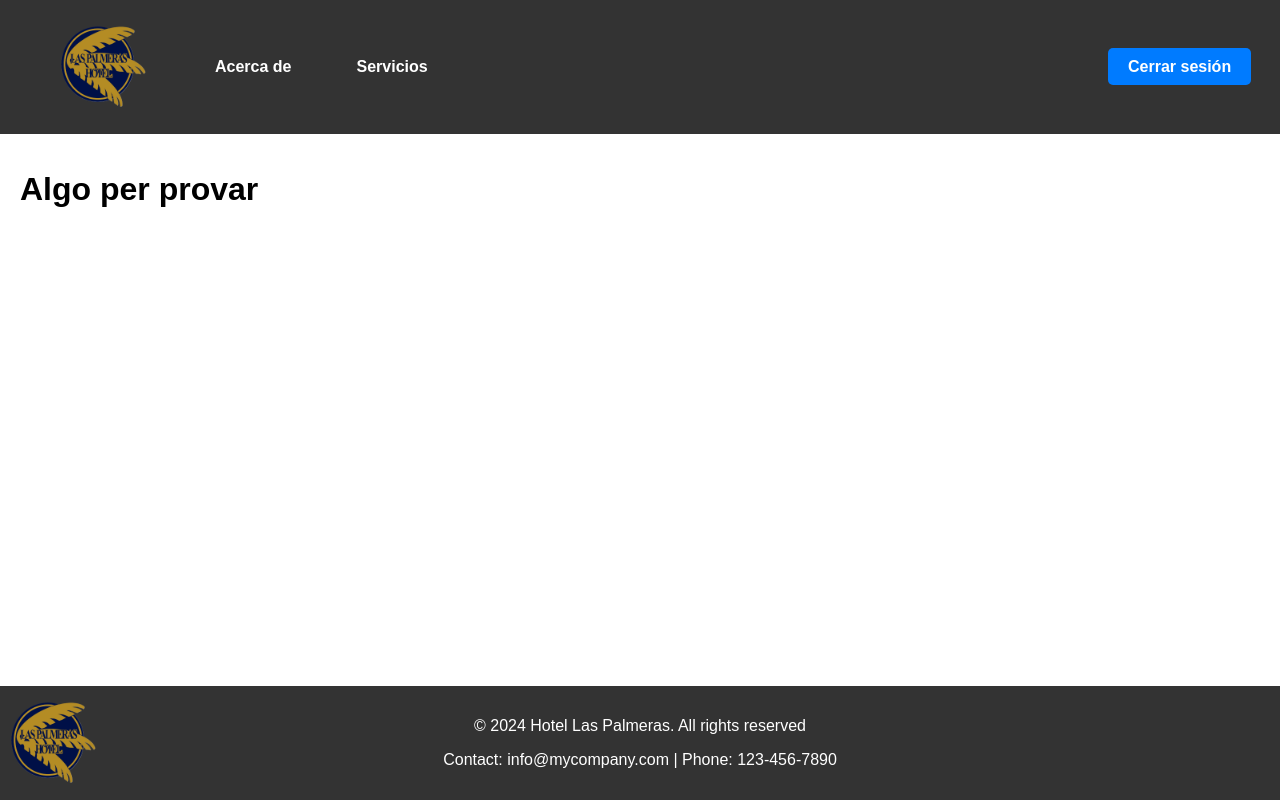
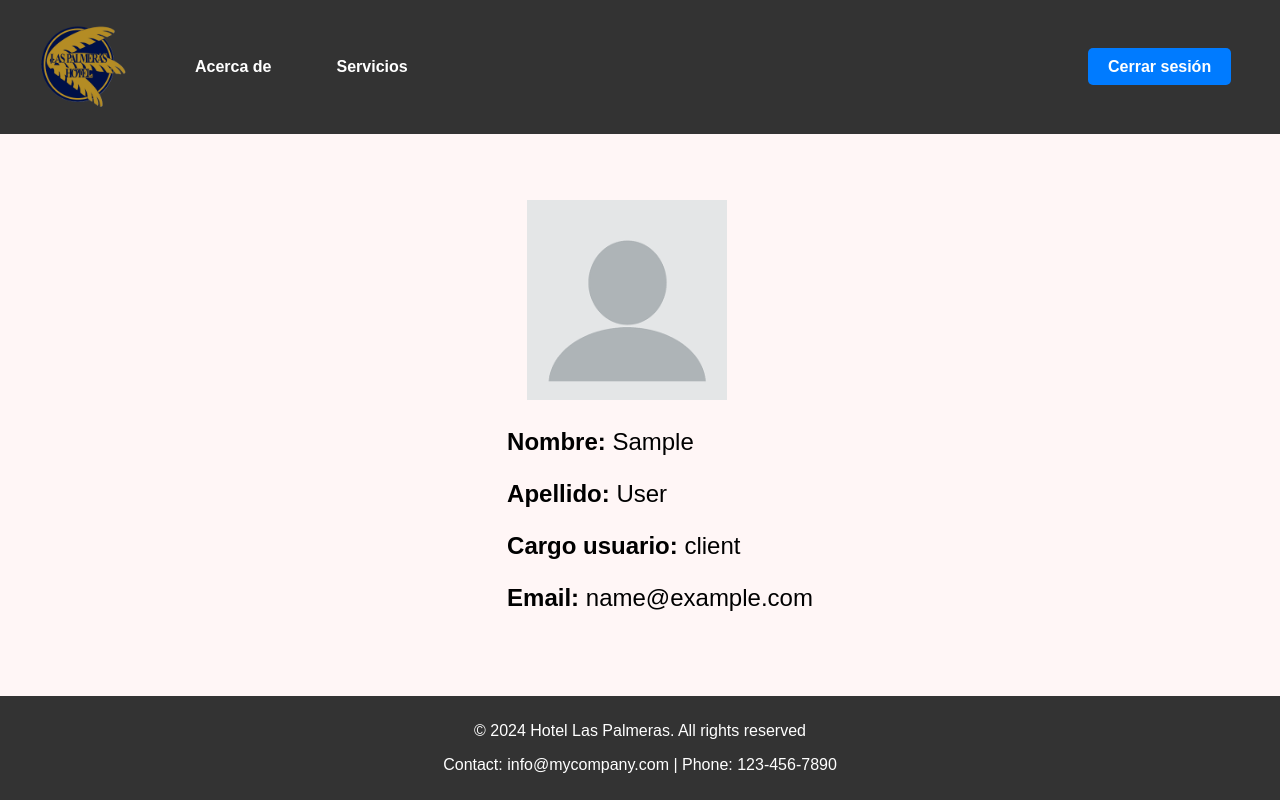
Before and after one commit to arnaums02/Joint-Project---Grup-B, a Django app: page /roomStaffHomePage/ in a window 1280 px wide. Run offline with Django 5.2, Linux system fonts and the light colour scheme; the visitor is signed in with stand-in values (Sample User, id 1).

Commit message:
some new changes

```diff
--- a/JointProject/static/css/base.css
+++ b/JointProject/static/css/base.css
@@ -95,13 +95,13 @@ nav ul li a:hover {
     font-weight: bold;
 }
 
-.button:hover {
+button:hover {
     background-color: #0056b3;
 }
 
 footer {
-    background-color: #333;
-    color: #fff;
+    background-color: #333333;
+    color: #ffffff;
     padding: 10px 0;
     width: 100%;
 }
@@ -111,28 +111,9 @@ footer {
     width: 100%;
 }
 
-.logoFooter {
-    display: table-cell;
-    vertical-align: middle;
-    width: 20%;
-}
-
-.logoFooter img {
-    max-width: 100px;
-    height: auto;
-}
-
 .footerCopy {
     display: table-cell;
     vertical-align: middle; /* Alinea verticalmente el contenido */
     text-align: center;
-    width: 60%; /* Ocupa el 80% restante del ancho del footer */
+    width: 100%; /* Ocupa el 80% restante del ancho del footer */
 }
-
-.footerTextToCenter {
-    display: table-cell;
-    vertical-align: middle; /* Alinea verticalmente el contenido */
-    text-align: center;
-    width: 20%; /* Ocupa el 80% restante del ancho del footer */
-    color: transparent;
-}
--- a/JointProject/templates/addItemToBill.html
+++ b/JointProject/templates/addItemToBill.html
@@ -1,6 +1,8 @@
+{% extends 'base.html' %}
 {% load static %}
 <!DOCTYPE html>
 <html lang="en">
+{% block content %}
     <head>
         <title>Añadir pago al cliente</title>
         <link rel="stylesheet" href="{% static 'css/show_tables.css' %}">
@@ -13,4 +15,5 @@
             <button type="submit" class="button-66">Confirmar</button>
         </form>
     </body>
+{% endblock %}
 </html>
--- a/JointProject/templates/base.html
+++ b/JointProject/templates/base.html
@@ -45,15 +45,9 @@
 
     <footer>
         <div class="footerGeneral">
-            <div class="logoFooter">
-                <img src="{% static 'img/logo.png' %}" alt="Logo">
-            </div>
             <div class="footerCopy">
                 <p> © 2024 Hotel Las Palmeras. All rights reserved </p>
                 <p> Contact: info@mycompany.com | Phone: 123-456-7890 </p>
-            </div>
-            <div class="footerTextToCenter">
-                <p> TEXT PER CENTRAR </p>
             </div>
         </div>
     </footer>
--- a/JointProject/templates/getCustomersBills.html
+++ b/JointProject/templates/getCustomersBills.html
@@ -1,6 +1,8 @@
+{% extends 'base.html' %}
 {% load static %}
 <!DOCTYPE html>
 <html lang="en">
+{% block content %}
 <head>
     <meta charset="UTF-8">
     <meta name="viewport" content="width=device-width, initial-scale=1.0">
@@ -17,4 +19,5 @@
         {% endfor %}
     </div>
 </body>
+{% endblock %}
 </html>
--- a/JointProject/templates/obtainRoomBookings.html
+++ b/JointProject/templates/obtainRoomBookings.html
@@ -1,6 +1,8 @@
+{% extends 'base.html' %}
 {% load static %}
 <!DOCTYPE html>
 <html lang="en">
+{% block content %}
     <head>
         <title>Reservas de habitaciones</title>
         <link rel="stylesheet" type="text/css" href="{% static 'css/show_tables.css' %}">
@@ -32,4 +34,5 @@
             {% endfor %}
         </ul>
     </body>
+{% endblock %}
 </html>
--- a/JointProject/templates/roomStaffHomePage.html
+++ b/JointProject/templates/roomStaffHomePage.html
@@ -7,11 +7,18 @@ Algo per provar
 {% block content %}
 {% load static %}
     <link rel="stylesheet" type="text/css" href="{% static 'css/roomStaffHomePage.css' %}">
+    <link rel="stylesheet" type="text/css" href="{% static 'css/show_tables.css' %}">
 
-<body>
-    <div class="someText">
-        <h1>Algo per provar</h1>
+<div class="someText" style="text-align: left; margin-left: 20px;">
+        <div class="user-image" style="margin-left: 20px; margin-top: 50px;">
+            <img src="{% static 'img/user.png' %}" alt="user-image" style="max-width: 200px;">
+        </div>
+        <div style="font-size: 1.5em;">
+            <p><strong>Nombre:</strong> <span>{{ request.user.first_name }}</span></p>
+            <p><strong>Apellido:</strong> <span>{{ request.user.last_name }}</span></p>
+            <p><strong>Cargo usuario:</strong> <span>{{ request.user.user_type }}</span></p>
+            <p><strong>Email:</strong> <span>{{ request.user.email }}</span></p>
+        </div>
     </div>
-
 </body>
 {% endblock %}
--- a/JointProject/templates/tableReservationHistory.html
+++ b/JointProject/templates/tableReservationHistory.html
@@ -1,6 +1,8 @@
+{% extends 'base.html' %}
 {% load static %}
 <!DOCTYPE html>
 <html lang="en">
+{% block content %}
     <head>
         <title>Reservas de mesas</title>
         <link rel="stylesheet" type="text/css" href="{% static 'css/show_tables.css' %}">
@@ -31,4 +33,5 @@
             </ul>
         </div>
     </body>
+{% endblock %}
 </html>
--- a/accounts/templates/signIn.html
+++ b/accounts/templates/signIn.html
@@ -6,7 +6,9 @@
         <link rel="stylesheet" href="{% static 'css/signIn.css' %}">
     </head>
     <body>
-
+        <div class="user-image" >
+            <img src="{% static 'img/fondo.jpg' %}" alt="user-image">
+        </div>
         <div class="login_div">
             <h1>Iniciar sesión</h1>
             <div class="form_div">
```
Also changed, not shown: JointProject/templates/show_tables.html (+9 -2 lines), accounts/static/css/signIn.css (+23 -5 lines), JointProject/static/img/facebook.png (added), JointProject/static/img/instagram.png (added), JointProject/static/img/twitter.png (added), JointProject/static/img/user.png (added), accounts/static/img/fondo.jpg (added).
